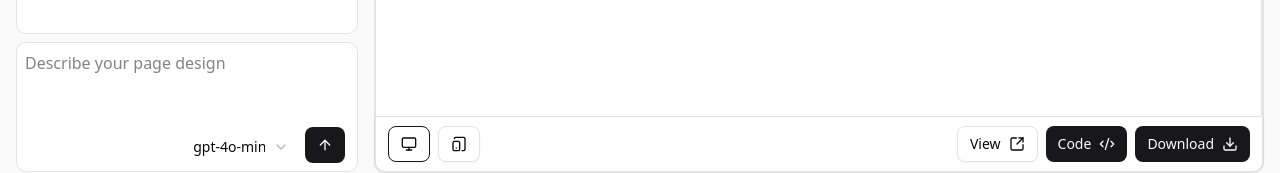
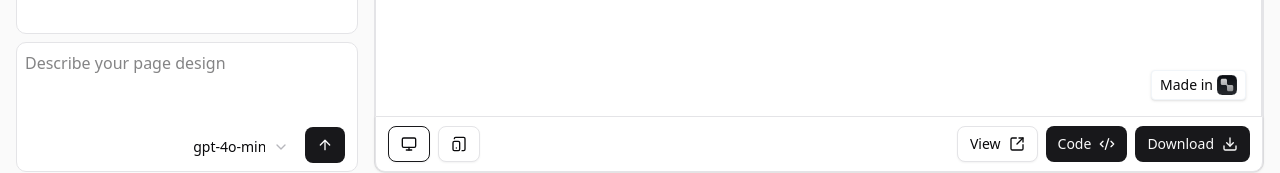
Before and after one commit to Shailo2002/Codecraft, a Next.js app: page /playground/1 in a window 1280 px wide. Shown: the part 610-783 px from the top of the page. Built offline with nearby package versions, Linux system fonts and the light colour scheme.

Commit message:
website tag added in iframe

```diff
--- a/app/playground/_components/WebsiteDesign.tsx
+++ b/app/playground/_components/WebsiteDesign.tsx
@@ -2,6 +2,7 @@ import React, { useEffect, useRef, useState } from "react";
 import WebPageTools from "./WebPageTools";
 import ElementSettingSection from "./ElementSettingSection";
 import ImageSettingSection from "./ImageSettingSection";
+import Image from "next/image";
 
 type Props = {
   generatedCode: string;
@@ -169,7 +170,7 @@ function WebsiteDesign({ generatedCode, iframeRef, handleIsChat }: Props) {
       <div className="flex flex-col items-center justify-center w-full border-t border-x rounded-lg">
         <div className="flex flex-col md:flex-row w-full h-full overflow-hidden">
           <div
-            className="flex justify-center items-center
+            className="relative flex justify-center items-center
       h-1/2 md:h-auto
       flex-1 md:flex-1
       min-h-0 min-w-0
@@ -184,6 +185,15 @@ function WebsiteDesign({ generatedCode, iframeRef, handleIsChat }: Props) {
               } ${!selectedElement && "rounded-tr-lg"} border bg-white`}
               sandbox="allow-scripts allow-same-origin"
             />
+            <div className="absolute flex justify-center items-center gap-1 bottom-4 right-4 border border-slate-100 bg-white shadow text-sm px-2 py-1 rounded">
+              Made in{" "}
+              <Image
+                src={"/logosymbol.svg"}
+                alt="codeCraft"
+                width={20}
+                height={20}
+              />
+            </div>
           </div>
 
           {selectedElement && (
```
